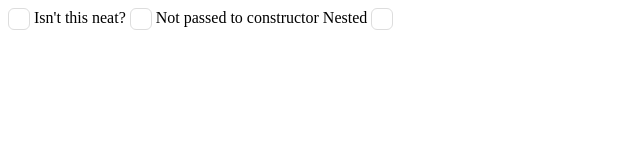
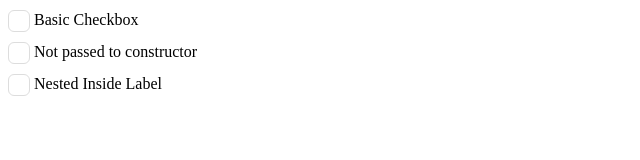
Before and after one commit to Robdel12/checkbox, a website built with webpack: page src/index.html in a window 1280 px wide. Shown: the whole page, without its empty margins (0-640 px from the left). Built offline with nearby package versions, Linux system fonts and the light colour scheme.

Commit message:
Style the dev page a little better

```diff
--- a/src/index.html
+++ b/src/index.html
@@ -18,19 +18,29 @@
      label {
        user-select: none;
      }
+
+     .breaker {
+       margin: 10px 0;
+     }
     </style>
   </head>
   <body>
+    <div class="breaker">
       <span class="checkbox"></span>
-    <label id="checkboxLabel">Isn't this neat?</label>
+      <label id="checkboxLabel">Basic Checkbox</label>
+    </div>
 
+    <div class="breaker">
       <span id="checkbox_2" class="checkbox"></span>
       <label for="checkbox_2">Not passed to constructor</label>
+    </div>
 
+    <div class="breaker">
       <label>
-      Nested
         <span id="checkbox_3" class="checkbox"></span>
+        Nested Inside Label
       </label>
+    </div>
 
     <script>
      window.onload = function() {
```
Lines whose indentation alone changed are shown as unchanged.
